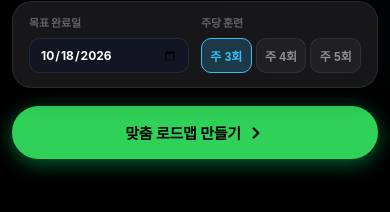
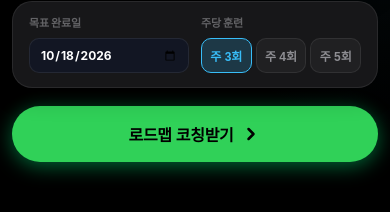
Before and after one commit to i515-glitch/imcoach.run, a React (Vite) app: page / in a window 390 px wide. Shown: the part 527-739 px from the top of the page. Built offline with nearby package versions, Linux system fonts and the light colour scheme; no server answers; a web font is replaced by a local one.

Commit message:
feat: change main goal action button to '로드맵 코칭받기' and ensure responsive click handling

```diff
--- a/src/components/GoalDetailStep.jsx
+++ b/src/components/GoalDetailStep.jsx
@@ -340,15 +340,15 @@ export function GoalDetailStep({ onGoalSubmit, initialGoal }) {
           )}
         </div>
 
-        {/* 메인 버튼 */}
+        {/* 메인 버튼: 로드맵 코칭받기 */}
         <button
           type="submit"
-          disabled={!!safetyError}
+          onClick={handleSubmit}
           style={{
             width: '100%',
             padding: '16px',
             borderRadius: '9999px',
-            fontSize: '15px',
+            fontSize: '16px',
             fontWeight: '900',
             letterSpacing: '-0.02em',
             background: 'var(--accent-primary)',
@@ -357,15 +357,15 @@ export function GoalDetailStep({ onGoalSubmit, initialGoal }) {
             display: 'flex',
             alignItems: 'center',
             justifyContent: 'center',
-            gap: '6px',
+            gap: '8px',
             boxShadow: '0 4px 20px rgba(0, 255, 135, 0.4)',
-            cursor: safetyError ? 'not-allowed' : 'pointer',
-            opacity: safetyError ? 0.4 : 1,
-            transition: 'all 0.2s cubic-bezier(0.16, 1, 0.3, 1)'
+            cursor: 'pointer',
+            transition: 'all 0.15s ease',
+            WebkitTapHighlightColor: 'transparent'
           }}
         >
-          <span>맞춤 로드맵 만들기</span>
-          <ChevronRight size={18} strokeWidth={3} />
+          <span>로드맵 코칭받기</span>
+          <ChevronRight size={20} strokeWidth={3} />
         </button>
       </form>
     </div>
```
